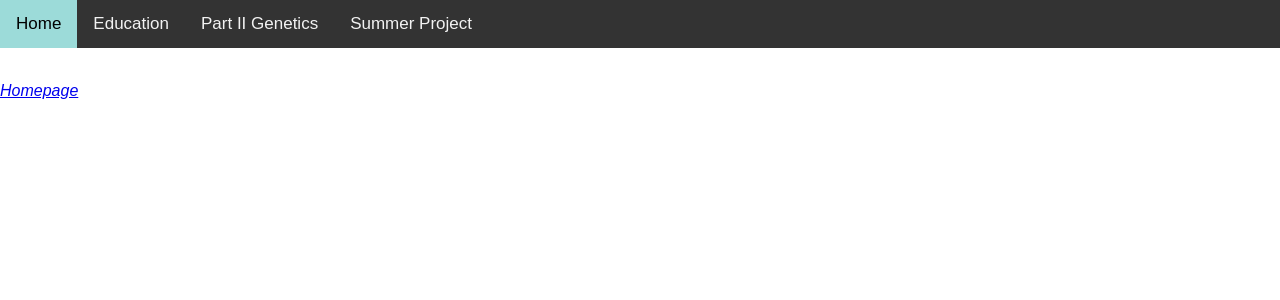
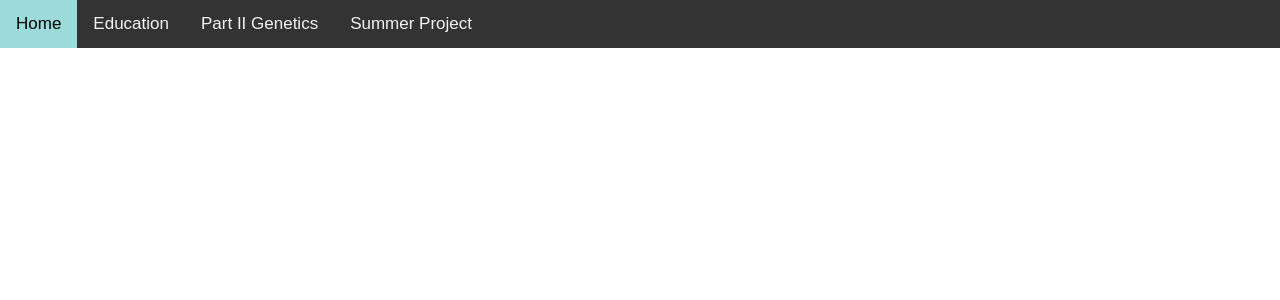
Before and after one commit to uak20/Website, a Jekyll site: the page education.html, which Jekyll copies as it is, in a window 1280 px wide. Shown: the top 300 px of the page. Built offline with Jekyll 4.4.1, drawn with Linux system fonts in a browser that asks for light colours.

Commit message:
Update education.html

```diff
--- a/education.html
+++ b/education.html
@@ -44,6 +44,3 @@ body {
 
 </body>
 </html>
-
-&nbsp;&nbsp;</p>
-<p><a title="Homepage" href="index.html"><em>Homepage</em></a></p>
```
